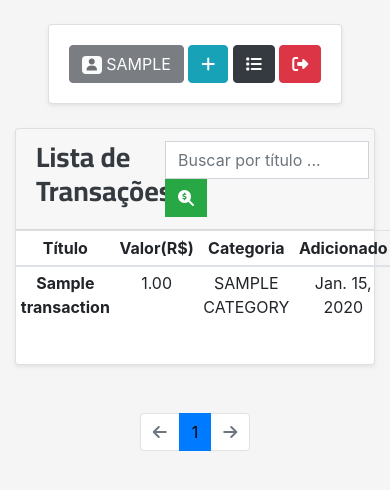
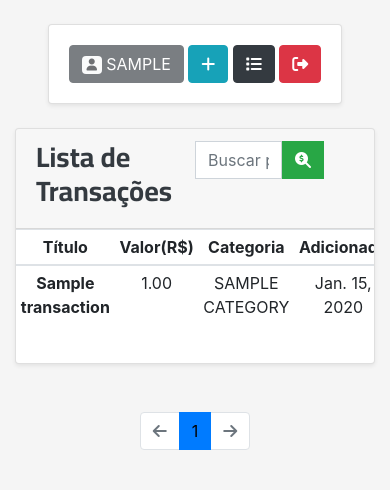
Before and after one commit to lvleo21/controle-financas, a Django app: page / in a window 390 px wide; the page is wider, and only the part inside the window is pictured. Shown: the top 490 px of that part. Run offline with Django 3.2, Linux system fonts and the light colour scheme; a user stored in the database is signed in; tables that the repository leaves empty hold one stand-in row (values such as "Sample post"); some libraries are stand-ins or nearby versions.

Commit message:
update errors

```diff
--- a/core/templates/core/modules/transaction/list_transaction.html
+++ b/core/templates/core/modules/transaction/list_transaction.html
@@ -29,7 +29,8 @@ Lista de Transações
                 <i class="fas fa-plus"></i>
             </a>
 
-            <a class="btn btn-dark" style="color: white;" href="{% url 'core:list_category' %}" title="Lista de Categorias">
+            <a class="btn btn-dark" style="color: white;" href="{% url 'core:list_category' %}"
+                title="Lista de Categorias">
                 <i class="fas fa-list"></i>
             </a>
 
@@ -51,22 +52,24 @@ Lista de Transações
 <div class="container">
     <div class="card shadow-sm mb-5 bg-white rounded">
         <div class="card-header">
-            <div class="d-flex justify-content-between">
+
+            <div class="row">
+                <div class="col d-flex justify-content-start">
                     <h3>
-                    <a class="text-dark" href="{% url 'core:list_transaction' %}" style="font-family: 'Cairo', sans-serif;">Lista de Transações</a>
+                        <a class="text-dark" href="{% url 'core:list_transaction' %}"
+                            style="font-family: 'Cairo', sans-serif;">Lista de Transações</a>
                     </h3>
-
+                </div>
+                <div class="col d-flex justify-content-end">
                     <form method="GET">
                         {% csrf_token %}
                         <div class="row">
-                        <div class="col-md-8" style="padding: 0px;">
+                            <div class="col" style="padding: 0px;">
+                                <input class="form-control" type="text" placeholder="Buscar por título ..."
+                                    name="id_search" type="search" style="border-radius: 0px;">
+                            </div>
 
-
-
-                            <input class="form-control" type="text" placeholder="Buscar por título ..." name="id_search"
-                                type="search" style="border-radius: 0px;">
-                        </div>
-                        <div class="col-md-3" style="padding: 0px;">
+                            <div class="col" style="padding: 0px;">
                                 <button class="btn btn-success"
                                     style="border-radius: 0px; border-bottom-right-radius: 0px;">
                                     <i class="fas fa-search-dollar"></i>
@@ -75,11 +78,18 @@ Lista de Transações
                         </div>
 
                     </form>
-                <!-- <a href="{% url 'core:list_transaction' %}">Limpar</a> -->
                 </div>
+
+            </div>
+
+
+
+
+
         </div>
         <div class="card-body" style="padding: 0px;">
             {% if transactions.count > 0 %}
+            <div class="table-responsive">
                 <table class="table table-sm">
                     <thead>
                         <tr>
@@ -123,7 +133,8 @@ Lista de Transações
                                                 <div class="modal-body">
                                                     <h5 class="text-dark" style="font-family: 'Cairo', sans-serif;">
                                                         Deseja realmente excluir a transação
-                                                    <b style="color: rgb(101, 140, 223);">{{transaction.title|upper}}</b>?
+                                                        <b
+                                                            style="color: rgb(101, 140, 223);">{{transaction.title|upper}}</b>?
                                                     </h5>
                                                 </div>
                                                 <form action="{% url 'core:delete_transaction' transaction.pk %}"
@@ -135,7 +146,8 @@ Lista de Transações
                                                             class="btn btn-danger btn-block">CONFIRMAR</button>
 
 
-                                                    <button type="button" class="btn btn-outline-secondary btn-block"
+                                                        <button type="button"
+                                                            class="btn btn-outline-secondary btn-block"
                                                             data-dismiss="modal">VOLTAR</button>
                                                     </div>
                                                 </form>
@@ -154,6 +166,8 @@ Lista de Transações
                         {% endfor %}
                     </tbody>
                 </table>
+            </div>
+
             {% elif search_not_exist %}
             <div
                 class="square-not-found d-flex align-items-center d-flex justify-content-center shadow-sm p-3 mb-5 bg-white rounded">
@@ -171,7 +185,8 @@ Lista de Transações
                     <div class="row">
                         <div class="col">
                             <div class="d-flex justify-content-center">
-                                <p class="h2" style="font-family: 'Cairo', sans-serif;">Não foi possível encontrar nada correspondente a sua
+                                <p class="h2" style="font-family: 'Cairo', sans-serif;">Não foi possível encontrar nada
+                                    correspondente a sua
                                     pesquisa</p>
 
 
@@ -208,7 +223,8 @@ Lista de Transações
                     <div class="row">
                         <div class="col">
                             <div class="d-flex justify-content-center">
-                                <p class="h2" style="font-family: 'Cairo', sans-serif;">Sua lista de transações está vazia!</p>
+                                <p class="h2" style="font-family: 'Cairo', sans-serif;">Sua lista de transações está
+                                    vazia!</p>
 
 
                             </div>
--- a/core/views.py
+++ b/core/views.py
@@ -70,6 +70,19 @@ class TransactionUpdateView(LoginRequiredMixin, UpdateView):
     template_name = "core/modules/transaction/update_transaction.html"
     success_url = reverse_lazy('core:list_transaction')
 
+    def get_category_by_user(self, user):
+        category = Category.objects.all()
+
+        if (user.is_superuser is False):
+            category = Category.objects.filter(client__user = user, is_active = True)
+
+        return category
+
+    def get_context_data(self, **kwargs):
+        context = super(TransactionUpdateView, self).get_context_data(**kwargs)
+        context['form'].fields['category'].queryset = self.get_category_by_user(self.request.user)
+        return context
+
 class TransactionDeleteView(LoginRequiredMixin, DeleteView):
     model = Transaction
     success_url = reverse_lazy('core:list_transaction')
```
Lines whose indentation alone changed are shown as unchanged.
